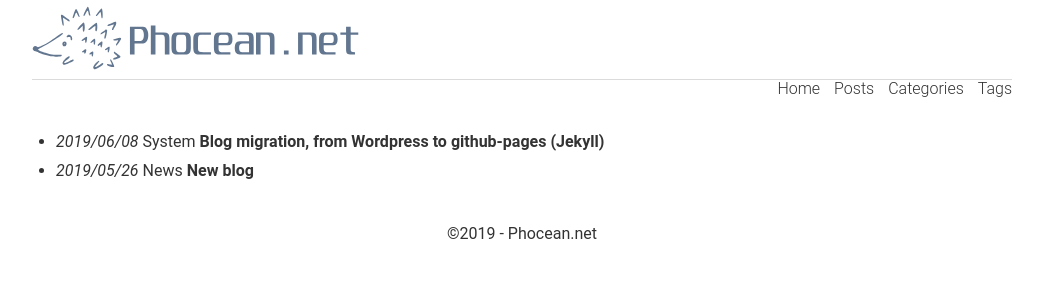
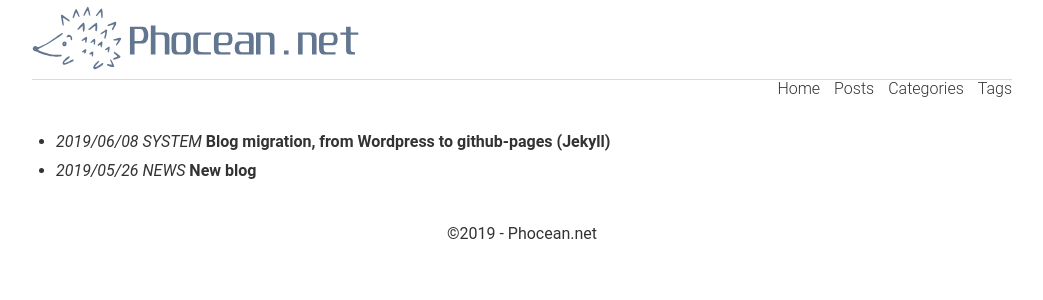
Before and after one commit to phocean/phocean.github.io, a Jekyll site: the page built from blog.md, in a window 1280 px wide. Shown: the top 300 px of the page, without its empty margins (118-1161 px from the left). Built offline with Jekyll 4.4.1, drawn with Linux system fonts in a browser that asks for light colours.

Commit message:
Capitalize categories

```diff
--- a/blog.md
+++ b/blog.md
@@ -7,8 +7,8 @@ entry: Posts
 <ul>
   {% for post in site.posts %}
     <li>
-      <i>{{ post.date | date: "%Y/%m/%d" }}</i>
-      {{ post.categories[0] | capitalize }}
+      <i>{{ post.date | date: "%Y/%m/%d" }}
+      {{ post.categories[0] | upcase }}</i>
       <a href="{{ post.url }}">{{ post.title }}</a>
     </li>
   {% endfor %}
```
